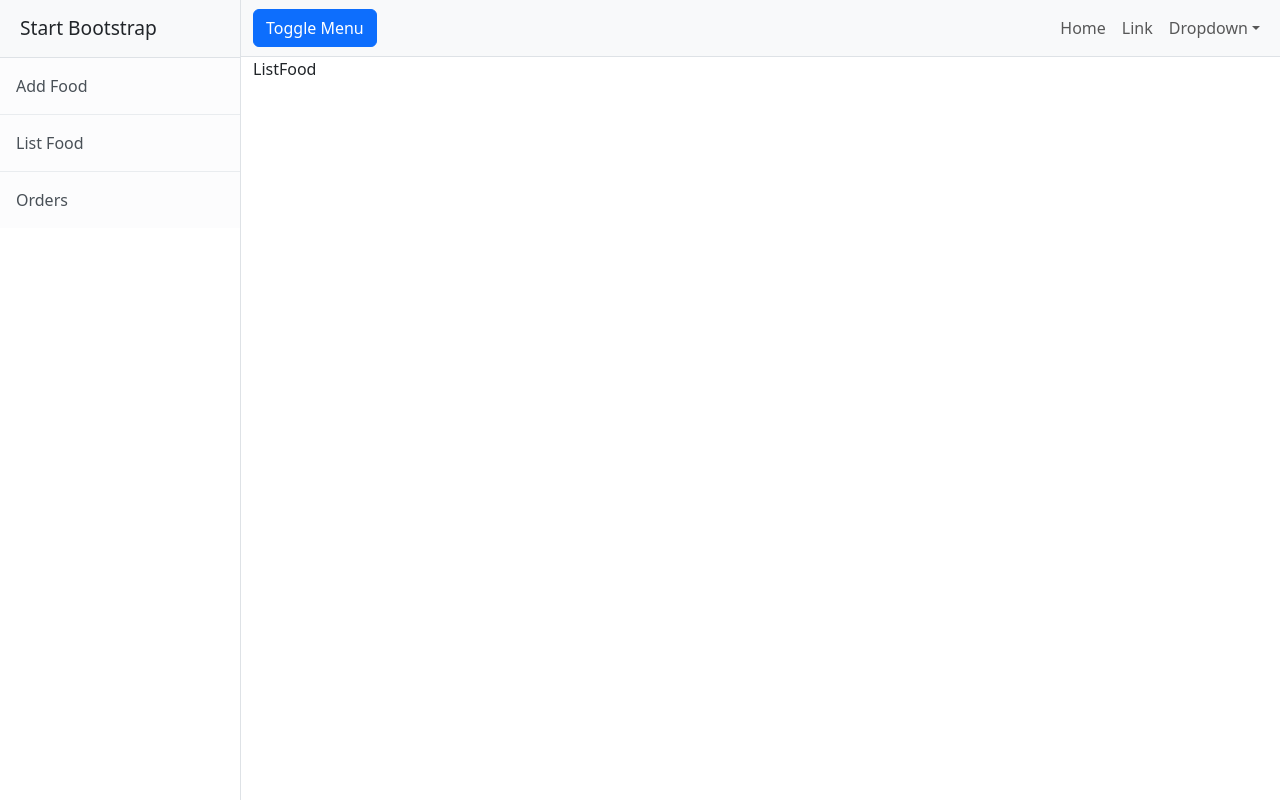
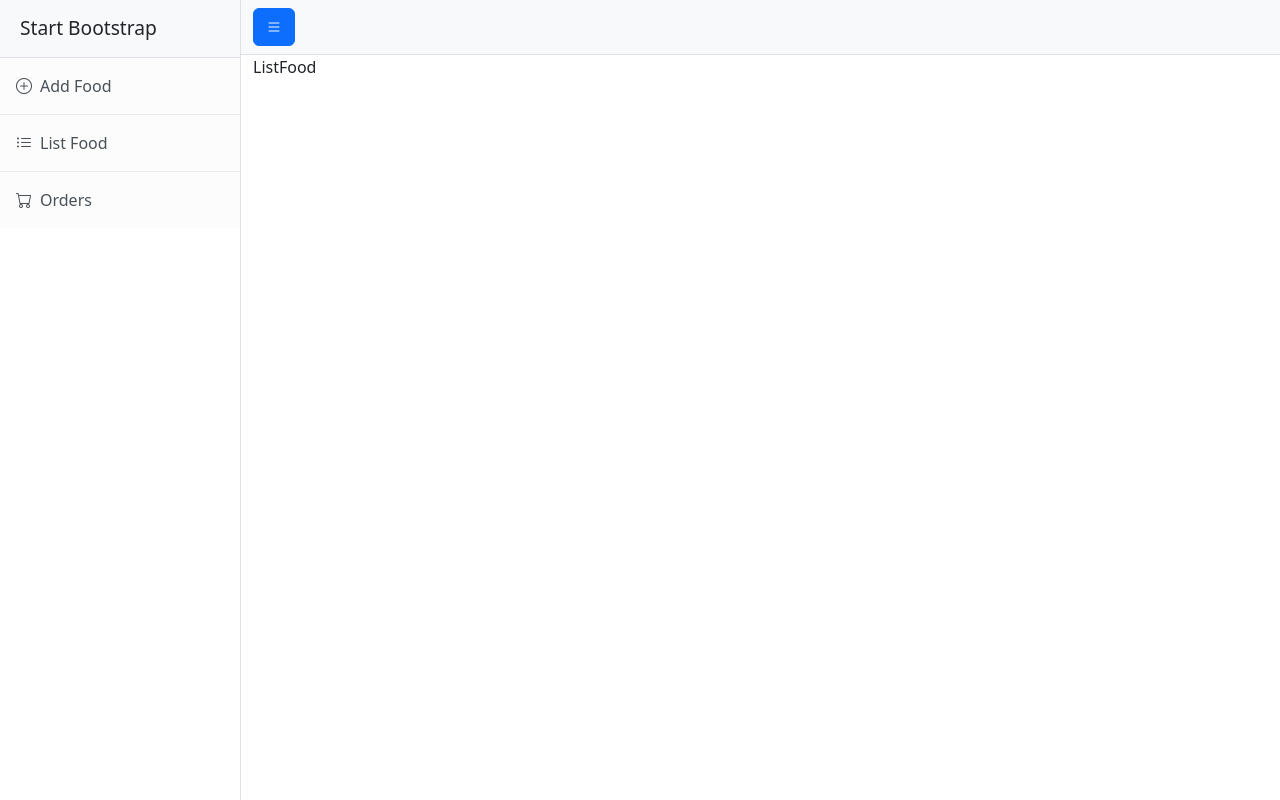
Before and after one commit to Code07Hacker/FoodApp, a React (Create React App) app in the folder Frontend/foodies/: page / in a window 1280 px wide. Built offline with nearby package versions, Linux system fonts and the light colour scheme; the HTML template or start-up script is replaced by a standard one.

Commit message:
Menubar done

```diff
--- a/Frontend/foodies/src/App.js
+++ b/Frontend/foodies/src/App.js
@@ -1,4 +1,4 @@
-import React from 'react';
+import React, { useState } from 'react';
 import {
     Routes,
     Route,
@@ -17,11 +17,16 @@
 
 
 const App = () => {
+    const [sideBarVisible , setSideBarVisible] = useState(true);
+
+    const toggleSideBar = () => {
+        setSideBarVisible(!sideBarVisible);
+    }
     return (
         <div className="d-flex" id="wrapper">
-            <Sidebar/>
+                <Sidebar sideBarVisible={sideBarVisible}/>
                 <div id="page-content-wrapper">
-                <Menubar/>
+                    <Menubar toggleSideBar={toggleSideBar}/>
                     <div className="container-fluid">
                         <Routes>
                             <Route path="/add" element={<AddFood/>}/>
--- a/Frontend/foodies/src/components/Menubar/Menubar.js
+++ b/Frontend/foodies/src/components/Menubar/Menubar.js
@@ -1,26 +1,12 @@
 import React from 'react'
 
-const Menubar = () => {
+const Menubar = ({toggleSideBar}) => {
   return (
     <nav className="navbar navbar-expand-lg navbar-light bg-light border-bottom">
         <div className="container-fluid">
-            <button className="btn btn-primary" id="sidebarToggle">Toggle Menu</button>
-            <button className="navbar-toggler" type="button" data-bs-toggle="collapse" data-bs-target="#navbarSupportedContent" aria-controls="navbarSupportedContent" aria-expanded="false" aria-label="Toggle navigation"><span className="navbar-toggler-icon"></span></button>
-            <div className="collapse navbar-collapse" id="navbarSupportedContent">
-                <ul className="navbar-nav ms-auto mt-2 mt-lg-0">
-                    <li className="nav-item active"><a className="nav-link" href="#!">Home</a></li>
-                    <li className="nav-item"><a className="nav-link" href="#!">Link</a></li>
-                    <li className="nav-item dropdown">
-                        <a className="nav-link dropdown-toggle" id="navbarDropdown" href="#" role="button" data-bs-toggle="dropdown" aria-haspopup="true" aria-expanded="false">Dropdown</a>
-                        <div className="dropdown-menu dropdown-menu-end" aria-labelledby="navbarDropdown">
-                            <a className="dropdown-item" href="#!">Action</a>
-                            <a className="dropdown-item" href="#!">Another action</a>
-                            <div className="dropdown-divider"></div>
-                            <a className="dropdown-item" href="#!">Something else here</a>
-                        </div>
-                    </li>
-                </ul>
-            </div>
+            <button className="btn btn-primary" id="sidebarToggle" onClick={toggleSideBar}>
+                <i className='bi bi-list'></i>
+            </button>
         </div>
     </nav>
   )
--- a/Frontend/foodies/src/components/Sidebar/Sidebar.js
+++ b/Frontend/foodies/src/components/Sidebar/Sidebar.js
@@ -1,14 +1,17 @@
 import React from 'react'
 import { Link } from 'react-router-dom'
 
-const Sidebar = () => {
+const Sidebar = ({sideBarVisible}) => {
   return (
-    <div className="border-end bg-white" id="sidebar-wrapper">
+    <div className={`border-end bg-white ${sideBarVisible ? '' :'d-none'}`} id="sidebar-wrapper">
         <div className="sidebar-heading border-bottom bg-light">Start Bootstrap</div>
         <div className="list-group list-group-flush">
-            <Link className="list-group-item list-group-item-action list-group-item-light p-3" to="/add">Add Food</Link>
-            <Link className="list-group-item list-group-item-action list-group-item-light p-3" to="/list">List Food</Link>
-            <Link className="list-group-item list-group-item-action list-group-item-light p-3" to="/orders">Orders</Link>
+            <Link className="list-group-item list-group-item-action list-group-item-light p-3" to="/add">
+            <i className='bi bi-plus-circle me-2'></i>Add Food</Link>
+            <Link className="list-group-item list-group-item-action list-group-item-light p-3" to="/list">
+            <i className='bi bi-list-ul me-2'></i>List Food</Link>
+            <Link className="list-group-item list-group-item-action list-group-item-light p-3" to="/orders">
+            <i className='bi bi-cart me-2'></i>Orders</Link>
         </div>
     </div>
   )
```
Lines whose indentation alone changed are shown as unchanged.
